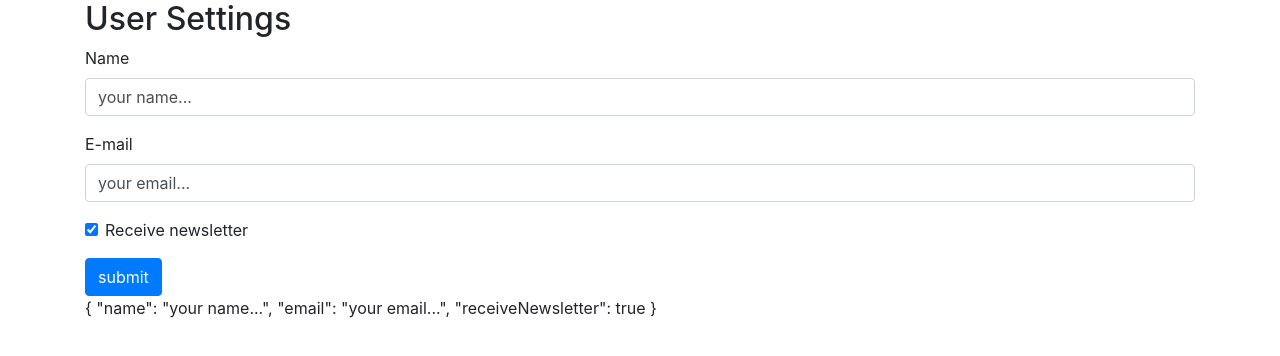
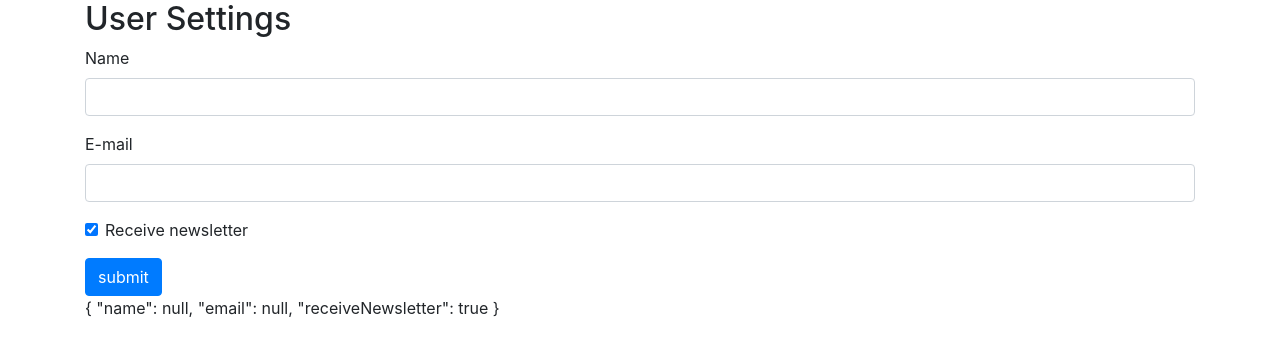
Before and after one commit to marcelosantosferreira/template-driven-form-study-angular10, an Angular app: page / in a window 1280 px wide. Shown: the top 356 px of the page. Built offline with nearby package versions, Linux system fonts and the light colour scheme.

Commit message:
html5 native validation - required, pattern

```diff
--- a/src/app/user-settings-form/user-settings-form.component.html
+++ b/src/app/user-settings-form/user-settings-form.component.html
@@ -1,14 +1,14 @@
 <div class="container">
   <h2>User Settings</h2>
-  <form #frm="ngForm"><!-- template variable reference -->
+  <form #frm="ngForm" ngNativeValidate><!-- template variable reference -->
     <div class="form-group">
       <label for="name">Name</label>
-      <input id="name" name="name" class="form-control" [(ngModel)]="userSettings.name"/>
+      <input pattern="M.*" id="name" name="name" class="form-control" [(ngModel)]="userSettings.name"/>
     </div>
 
     <div class="form-group">
       <label for="email">E-mail</label>
-      <input id="email" name="email" class="form-control" [(ngModel)]="userSettings.email"/>
+      <input required id="email" name="email" class="form-control" [(ngModel)]="userSettings.email"/>
     </div>
 <!--
     <div class="form-group">
--- a/src/app/user-settings-form/user-settings-form.component.ts
+++ b/src/app/user-settings-form/user-settings-form.component.ts
@@ -8,11 +8,13 @@ import { UserSettings } from '../data/user-settings';
 })
 export class UserSettingsFormComponent implements OnInit {
 
-  userSettings : UserSettings = {
-    name: 'your name...' ,
-    email: 'your email...',
+  originalUserSettings : UserSettings = {
+    name: null ,
+    email: null,
     receiveNewsletter: true
   };
+
+  userSettings: UserSettings = {...this.originalUserSettings}; /* 2 objects to prevent data loss: back button, cancel button */
 
   constructor() { }
 
```
